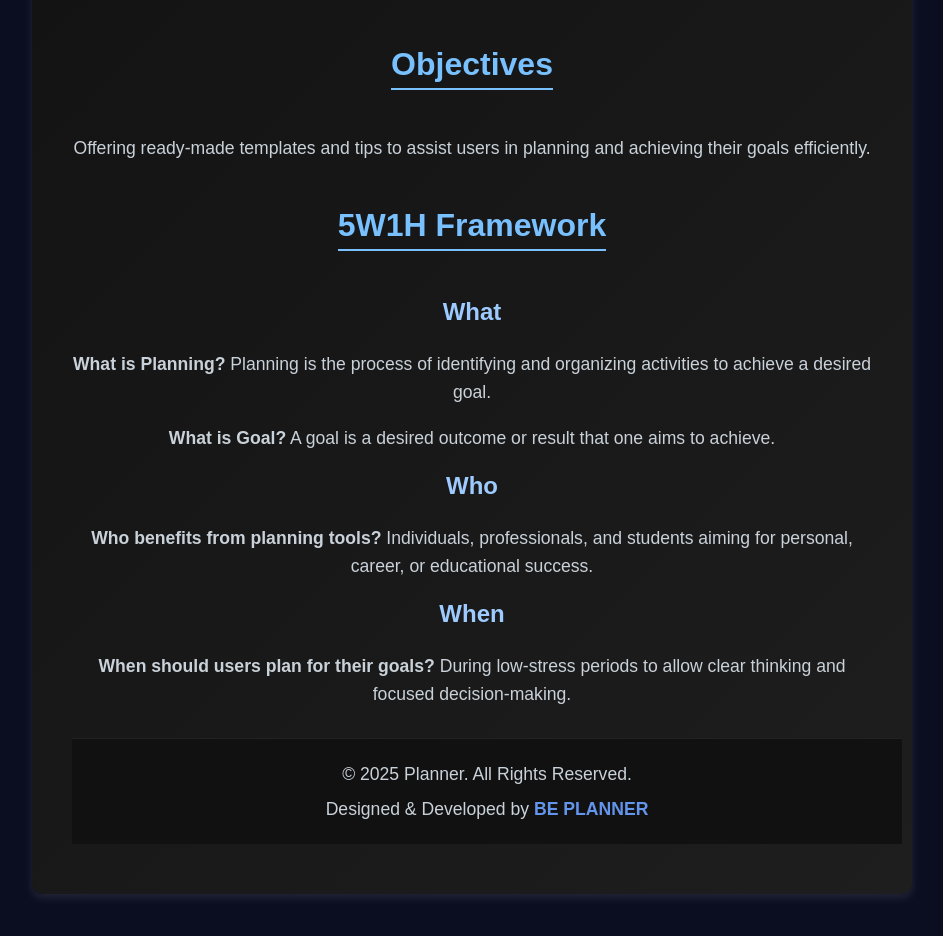
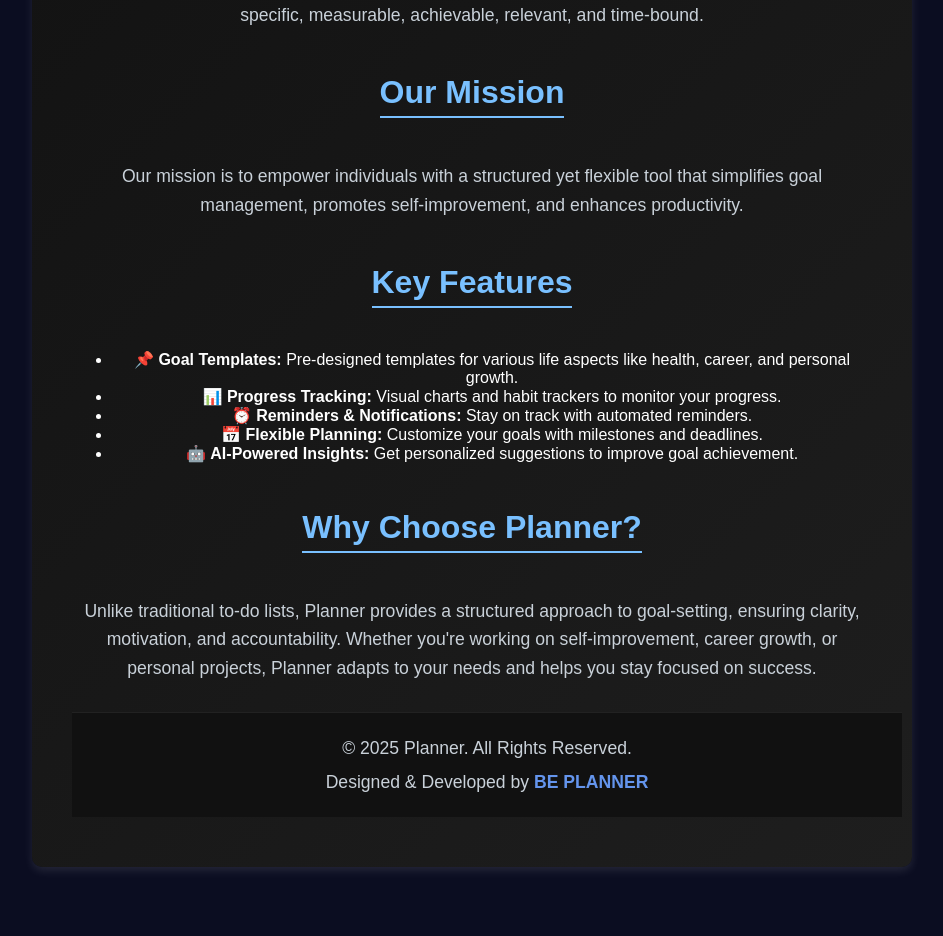
Before and after one commit to ikkyuuq/beplan, a React (Vite) app in the folder apps/web/: page /aboutme in a window 1280 px wide. Shown: the part 280-1216 px from the top of the page, without its empty margins (168-1111 px from the left). Built offline with nearby package versions, Linux system fonts and the light colour scheme.

Commit message:
edit content aboutme

```diff
--- a/apps/web/src/AboutMe.jsx
+++ b/apps/web/src/AboutMe.jsx
@@ -6,33 +6,35 @@ const AboutMe = () => {
     <div className="about-container">
       <h1>About Me</h1>
       <p>
-        This software is designed to help users plan and achieve their goals effectively,
-        using the SMART Goal Framework to make goals actionable and measurable.
+        Planner is an intelligent goal-setting application designed to help users plan, track, and achieve their goals effectively. By incorporating the SMART Goal Framework, the app ensures that every goal is specific, measurable, achievable, relevant, and time-bound.
       </p>
 
-      <h2>Objectives</h2>
+      <h2>Our Mission</h2>
       <p>
-        Offering ready-made templates and tips to assist users in planning and achieving their goals efficiently.
+        Our mission is to empower individuals with a structured yet flexible tool that simplifies goal management, promotes self-improvement, and enhances productivity.
       </p>
 
-      <h2>5W1H Framework</h2>
-      <h3>What</h3>
-      <p><strong>What is Planning?</strong> Planning is the process of identifying and organizing activities to achieve a desired goal.</p>
-      <p><strong>What is Goal?</strong> A goal is a desired outcome or result that one aims to achieve.</p>
+      <h2>Key Features</h2>
+      <ul>
+        <li>📌 <strong>Goal Templates:</strong> Pre-designed templates for various life aspects like health, career, and personal growth.</li>
+        <li>📊 <strong>Progress Tracking:</strong> Visual charts and habit trackers to monitor your progress.</li>
+        <li>⏰ <strong>Reminders & Notifications:</strong> Stay on track with automated reminders.</li>
+        <li>📅 <strong>Flexible Planning:</strong> Customize your goals with milestones and deadlines.</li>
+        <li>🤖 <strong>AI-Powered Insights:</strong> Get personalized suggestions to improve goal achievement.</li>
+      </ul>
 
-      <h3>Who</h3>
-      <p><strong>Who benefits from planning tools?</strong> Individuals, professionals, and students aiming for personal, career, or educational success.</p>
+      <h2>Why Choose Planner?</h2>
+      <p>
+        Unlike traditional to-do lists, Planner provides a structured approach to goal-setting, ensuring clarity, motivation, and accountability. Whether you're working on self-improvement, career growth, or personal projects, Planner adapts to your needs and helps you stay focused on success.
+      </p>
 
-      <h3>When</h3>
-      <p><strong>When should users plan for their goals?</strong> During low-stress periods to allow clear thinking and focused decision-making.</p>
-      <footer class="footer">
-        <div class="footer-container">
+      <footer className="footer">
+        <div className="footer-container">
           <p>© 2025 Planner. All Rights Reserved.</p>
           <p>Designed & Developed by <strong>BE PLANNER</strong></p>
         </div>
       </footer>
-      </div>
-
+    </div>
   );
 };
 
```
